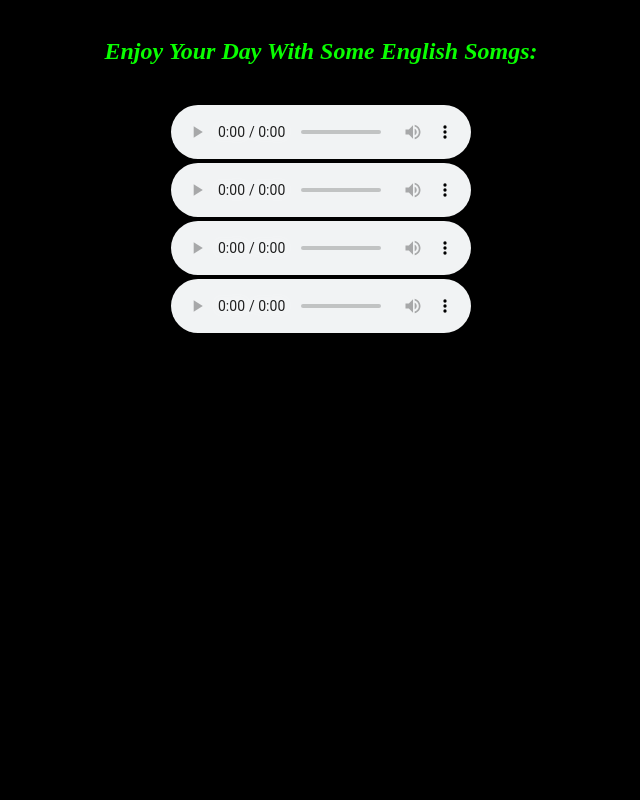
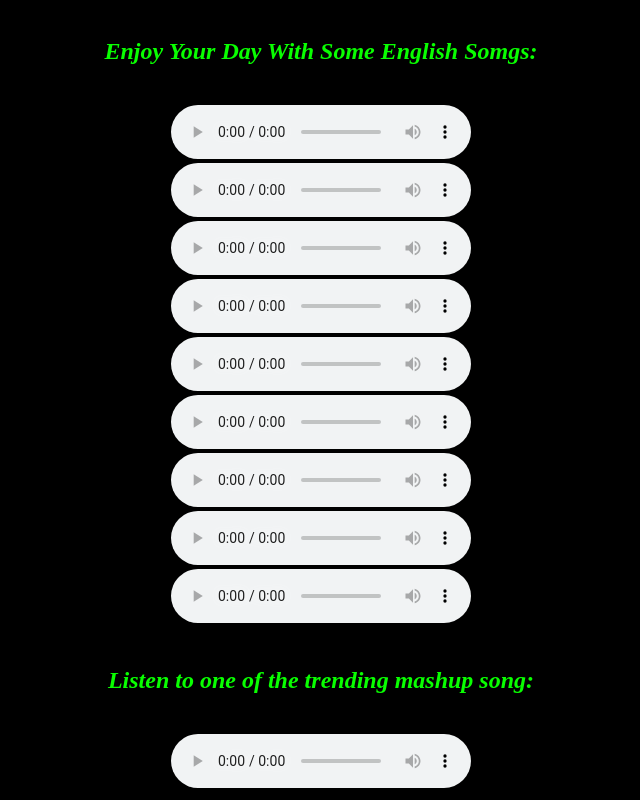
Before and after one commit to anshumitasahu/spotify, a plain HTML site: page index.html in a window 1280 px wide. Shown: the part 1198-1998 px from the top of the page, without its empty margins (319-959 px from the left). Before the commit the page ends 1543 px from the top, so only its background shows below. Drawn offline with Linux system fonts and the light colour scheme; a web font is replaced by a local one.

Commit message:
added songs

```diff
--- a/index.html
+++ b/index.html
@@ -101,6 +101,18 @@
     <div>
     <audio src="./aud/Lovely Billie Eilish 128 Kbps.mp3" controls>Lovely</audio>
     </div>
+    <div>
+    <audio src="./aud/Ava-Max-feat-Alan-Walker-Alone-Pt-II-(VoxyTunes.com.ng).mp3" controls>Alone</audio></div>
+    <div><audio src="./aud/Dandelions_192(PaglaSongs).mp3"controls>Dandelions</audio></div>
+    <div> <audio src="./aud/DHARIA-Sugar-Brownies-by-Monoir-(VoxyTunes.com.ng).mp3" controls>Sugar and Browniies</audio></div>
+    <div><audio src="./aud/Gasolina_192(PaglaSongs).mp3" controls>Gasolina</audio></div>
+    <div><audio src="./aud/Stay_192(PaglaSongs).mp3" controls>Stay</audio>
+    </div>
+
+        <h5>Listen to one of the trending mashup song:</h5>
+        <div>
+            <audio src="./aud/Darkside-X-Aaja-Sanam_192(PaglaSongs).mp3" controls>Darkside X Aaja Sanam</audio>
+    </div>
     </div>
 </body>
 </html>
```
Also changed, not shown: 6 other files.
